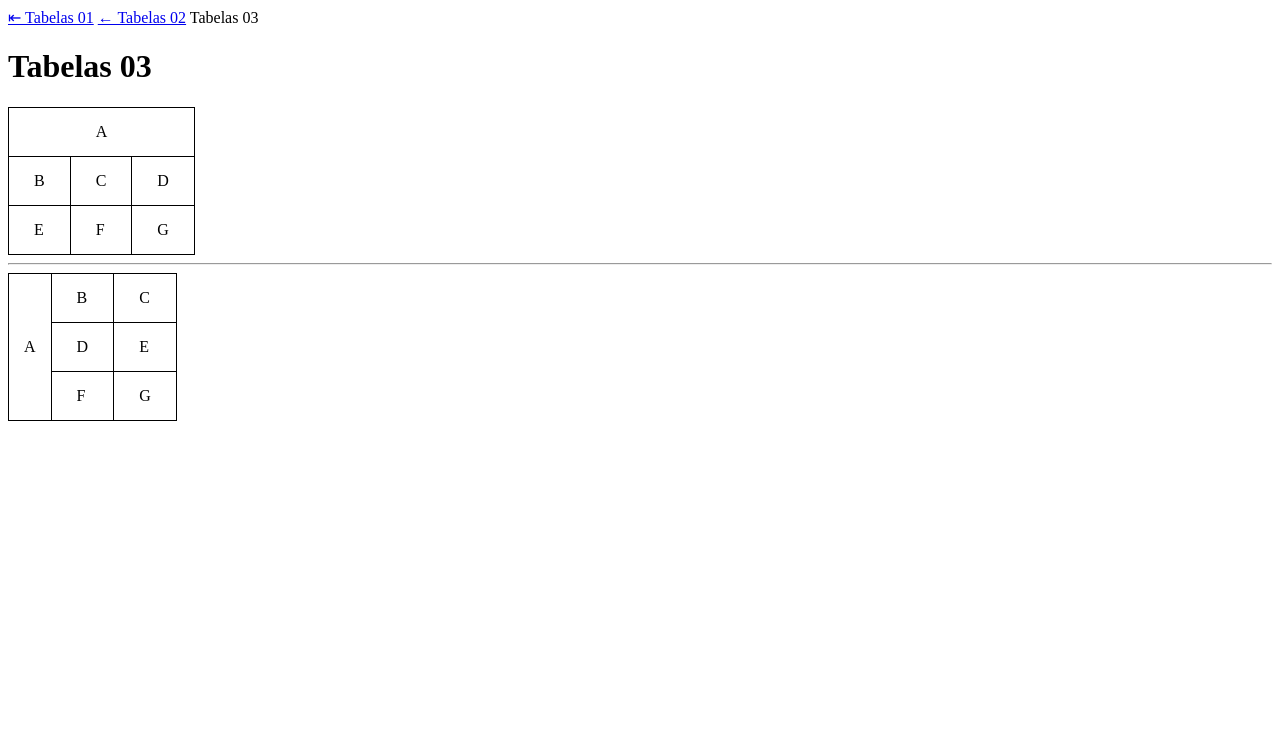
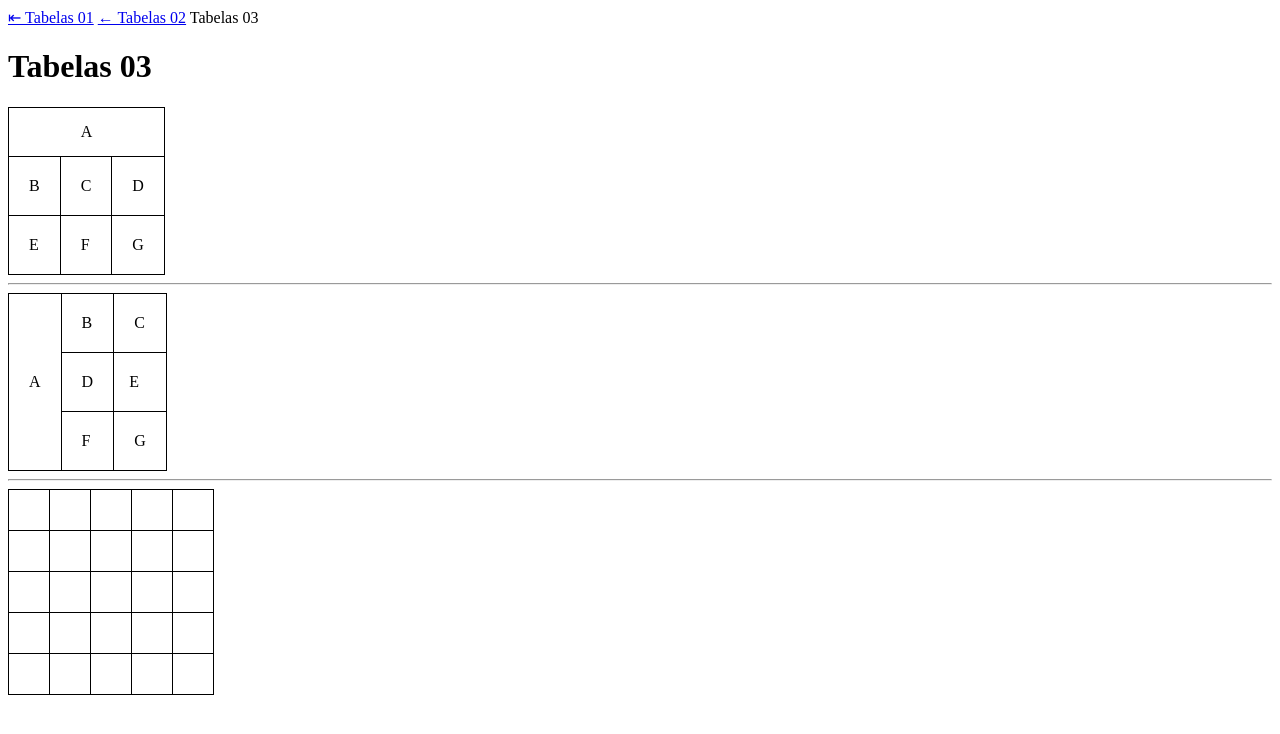
Before and after one commit to poligi/Pr-tica-04, a plain HTML site: page index3.html in a window 1280 px wide. Drawn offline with Linux system fonts and the light colour scheme.

Commit message:
atualização

```diff
--- a/index3.html
+++ b/index3.html
@@ -23,33 +23,73 @@
             <td colspan="3" style="text-align:center; padding: 15px;">A</td>
         </tr>
         <tr>
-            <td style="padding: 15px 25px;">B</td>
-            <td style="padding: 15px 25px;">C</td>
-            <td style="padding: 15px 25px;">D</td>
+            <td style="padding: 20px;">B</td>
+            <td style="padding: 20px;">C</td>
+            <td style="padding: 20px;">D</td>
           </tr>
           <tr>
-            <td style="padding: 15px 25px;">E</td>
-            <td style="padding: 15px 25px;">F</td>
-            <td style="padding: 15px 25px;">G</td>
+            <td style="padding: 20px;">E</td>
+            <td style="padding: 20px;">F</td>
+            <td style="padding: 20px;">G</td>
           </tr>
     </table>
         <hr>
 
     <table>
         <tr>
-            <td rowspan="4" style="text-align:center; padding: 15px;">A</td>
+            <td rowspan="4" style="text-align:center; padding: 20px;">A</td>
         </tr>
         <tr>
-            <td style="padding: 15px 25px;">B</td>
-            <td style="padding: 15px 25px;">C</td>
+            <td style="padding: 20px;">B</td>
+            <td style="padding: 20px;">C</td>
         </tr>
         <tr>
-            <td style="padding: 15px 25px;">D</td>
-            <td style="padding: 15px 25px;">E</td>
+            <td style="padding: 20px;">D</td>
+            <td style="padding: 15px;">E</td>
         </tr>
         <tr>
-            <td style="padding: 15px 25px;">F</td>
-            <td style="padding: 15px 25px;">G</td>
+            <td style="padding: 20px;">F</td>
+            <td style="padding: 20px;">G</td>
+        </tr>
+    </table>
+        <hr>
+
+    <table>
+        <tr>
+            <td style="padding: 20px;"></td>
+            <td style="padding: 20px;"></td>
+            <td style="padding: 20px;"></td>
+            <td style="padding: 20px;"></td>
+            <td style="padding: 20px;"></td>
+
+        </tr>
+        <tr>
+            <td style="padding: 20px;"></td>
+            <td style="padding: 20px;"></td>
+            <td style="padding: 20px;"></td>
+            <td style="padding: 20px;"></td>
+            <td style="padding: 20px;"></td>
+        </tr>
+        <tr>
+            <td style="padding: 20px;"></td>
+            <td style="padding: 20px;"></td>
+            <td style="padding: 20px;"></td>
+            <td style="padding: 20px;"></td>
+            <td style="padding: 20px;"></td>
+        </tr>
+        <tr>
+            <td style="padding: 20px;"></td>
+            <td style="padding: 20px;"></td>
+            <td style="padding: 20px;"></td>
+            <td style="padding: 20px;"></td>
+            <td style="padding: 20px;"></td>
+        </tr>
+        <tr>
+            <td style="padding: 20px;"></td>
+            <td style="padding: 20px;"></td>
+            <td style="padding: 20px;"></td>
+            <td style="padding: 20px;"></td>
+            <td style="padding: 20px;"></td>
         </tr>
     </table>
 </body>
```
Also changed, not shown: index.html (+5 -5 lines), index2.html (+4 -4 lines).
